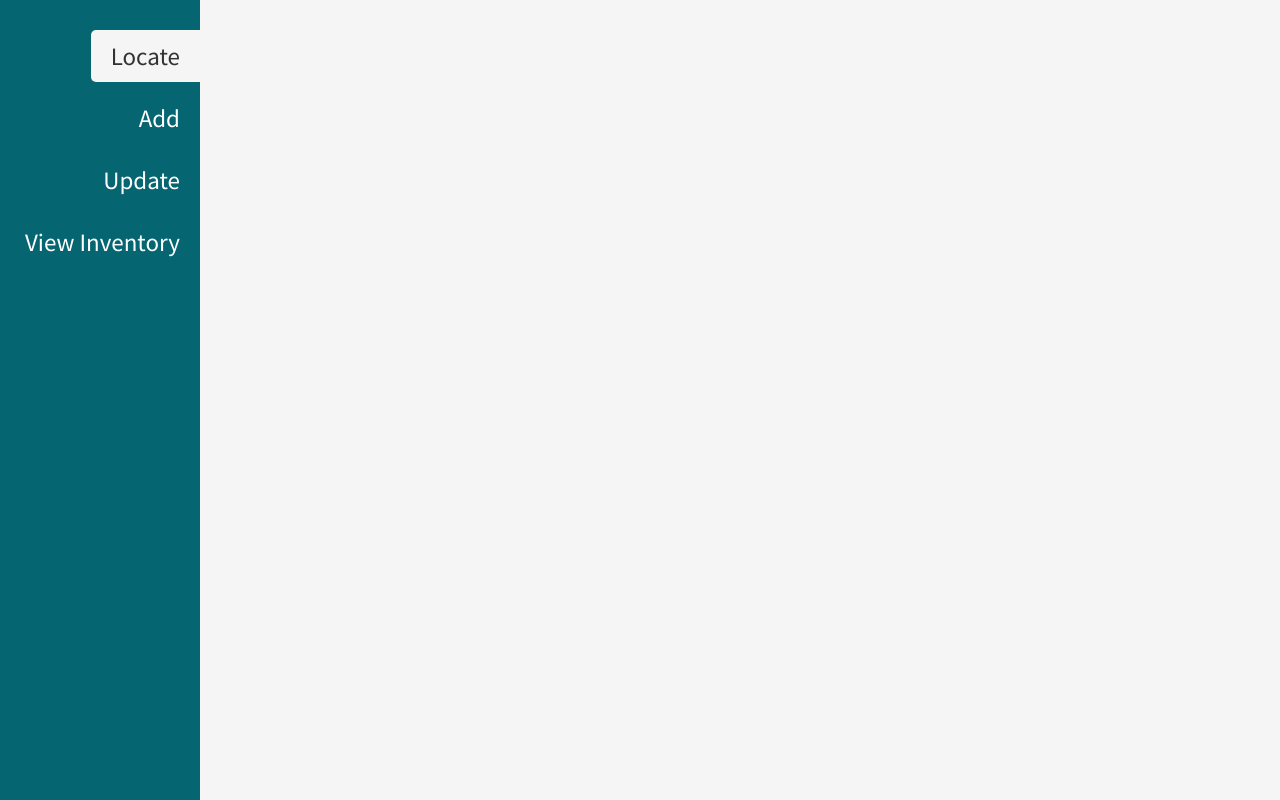
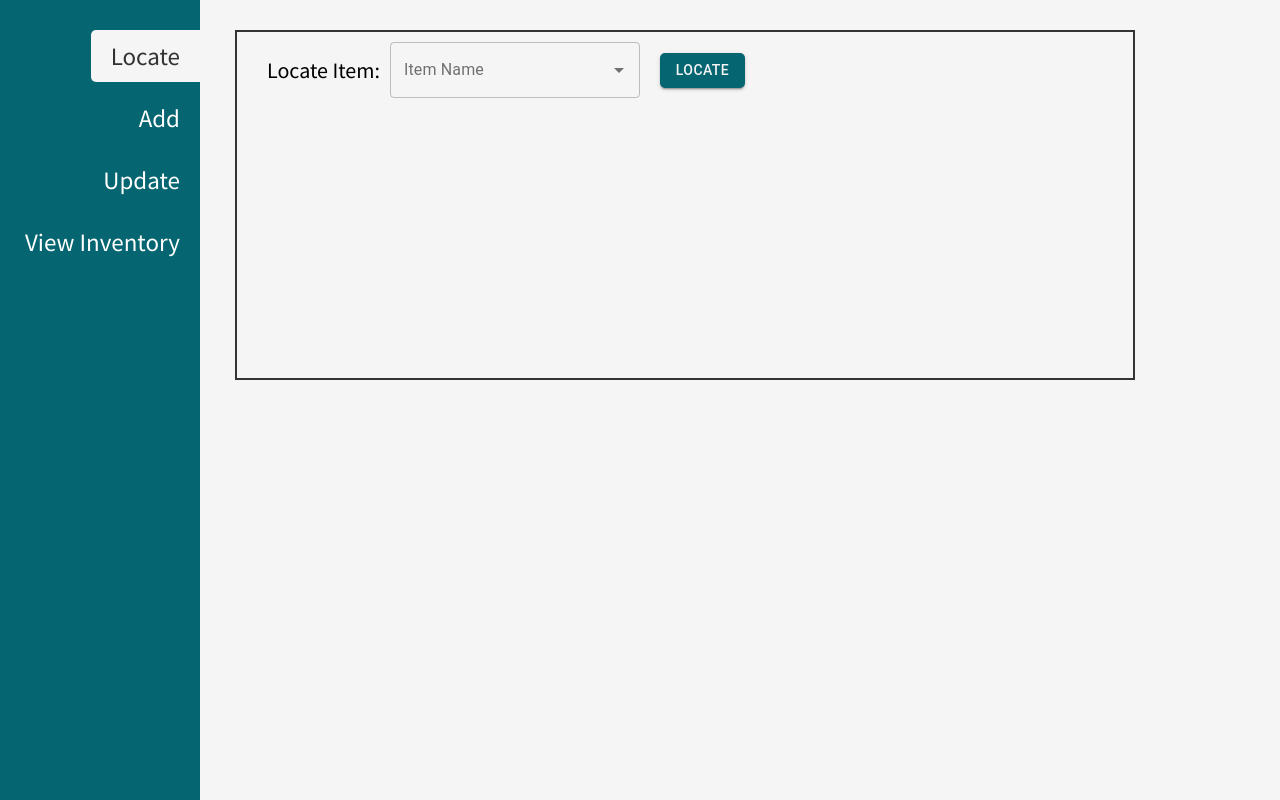
Before and after one commit to devinRucks/inventory-management, a React (Create React App) app in the folder client/: page / in a window 1280 px wide. Built offline with nearby package versions, Linux system fonts and the light colour scheme; no server answers.

Commit message:
Locate tab mostly done. Ready to test on raspberry pi

```diff
--- a/client/src/App.js
+++ b/client/src/App.js
@@ -1,5 +1,6 @@
 import React from 'react';
 import './App.scss';
+import Locate from './components/locate/Locate'
 import Add from './components/add/Add'
 import Update from './components/update/Update'
 import Inventory from './components/inventory/Inventory';
@@ -39,6 +40,7 @@ class App extends React.Component {
                     )}
                 </section>
                 <section id="content-container">
+                    {this.tabActive('Locate') && < Locate />}
                     {this.tabActive('Add') && < Add />}
                     {this.tabActive('Update') && < Update />}
                     {this.tabActive('View Inventory') && < Inventory />}
--- /dev/null
+++ b/client/src/components/locate/Locate.js
@@ -0,0 +1,77 @@
+import React, { useState, useEffect } from 'react'
+import ItemSelect from '../ItemSelect'
+import CurrentItemPreview from '../CurrentItemPreview'
+import { Button } from '@material-ui/core'
+import axios from 'axios'
+import * as utils from '../../utils/utils'
+import '../../scss/Main.scss'
+
+const Locate = () => {
+     const [items, setItems] = useState([])
+     const [itemName, setItemName] = useState('')
+     const [currentItem, setCurrentItem] = useState({})
+     const [ledOn, setLedOn] = useState(false)
+
+     useEffect(() => {
+          const getAllItems = async () => {
+               axios.get('/getAllItems')
+                    .then(res => res.data)
+                    .then(result => {
+                         setItems(utils.nestedListsToArrayOfObjects(result))
+                    })
+          }
+          getAllItems()
+     }, [itemName])
+
+     const selectedItemValue = (itemName) => { setItemName(itemName) }
+
+     const handleLocate = () => {
+          items.forEach(item => {
+               if (item.itemName === itemName) setCurrentItem(item)
+          })
+     }
+
+     const activateLED = () => {
+          setLedOn(!ledOn)
+          axios.post('/activateLED', {
+               ledOn: ledOn,
+               column: currentItem.column,
+               row: currentItem.row
+          })
+               .then(res => res.status)
+               .then(status => console.log(status))
+               .catch(err => console.log(err))
+     }
+
+     return (
+          <div id="Locate-component">
+               <div id="item-info-container">
+                    <section id="input-container">
+                         <label className="info-label">Locate Item:</label>
+                         <ItemSelect
+                              items={items}
+                              onChange={selectedItemValue} />
+                         <Button
+                              variant="contained"
+                              className="submit-btn"
+                              color="primary"
+                              onClick={handleLocate}
+                         >
+                              Locate
+                         </Button>
+                    </section>
+                    {utils.populatedObj(currentItem) &&
+                         <section id="content-container">
+                              < CurrentItemPreview
+                                   currentItem={currentItem}
+                              />
+                              <h1>Active LED? </h1>
+                              <button onClick={activateLED}>Turn On LED</button>
+                         </section>
+                    }
+               </div>
+          </div>
+     )
+}
+
+export default Locate
--- a/client/src/scss/Main.scss
+++ b/client/src/scss/Main.scss
@@ -1,7 +1,7 @@
 $off-white: #F5F5F5;
 $teal: #056571;
 
-#Add-component {
+#Add-component, #Locate-component {
      padding: 30px 35px;
      height: 100vh;
 
@@ -32,7 +32,7 @@ $teal: #056571;
                .submit-btn {
                     height: 35px;
                     width: 85px;
-                    // margin-left: 10px;
+                    margin-left: 20px;
                     outline: none;
                     cursor: pointer;
                     font-size: 14px;
@@ -61,5 +61,11 @@ $teal: #056571;
                color: red;
           }
 
+          #current-updated-container {
+               display: flex;
+               flex-direction: column;
+               justify-content: space-evenly;
+               align-items: flex-start;
+          }
      }
 }
--- a/client/src/utils/utils.js
+++ b/client/src/utils/utils.js
@@ -1,4 +1,3 @@
-
 import { storageRef } from '../firebaseConfig'
 
 
@@ -18,6 +17,11 @@ const getFirebaseImageURL = (imageName) => {
                return url
           })
      return imageURL
+}
+
+// test to see if object is populated
+const populatedObj = (obj) => {
+     return Object.keys(obj).length !== 0;
 }
 
 // takes in list of lists from flask server and returns array of objects
@@ -41,11 +45,6 @@ const singleListToObject = (list) => {
           itemObj[key] = list[index]
      })
      return itemObj
-     // const result = list.map(([name, quantity, row, column, imageId]) => (
-     //      { name, quantity, row, column, imageId }
-     // ))
-
-     // return result
 }
 
 export {
@@ -53,6 +52,7 @@ export {
      validItemValueStyle,
      invalidItemValueStyle,
      getFirebaseImageURL,
+     populatedObj,
      nestedListsToArrayOfObjects,
      singleListToObject
 }
```
Also changed, not shown: 2 other files (tests, documents, lock files or other folders).
